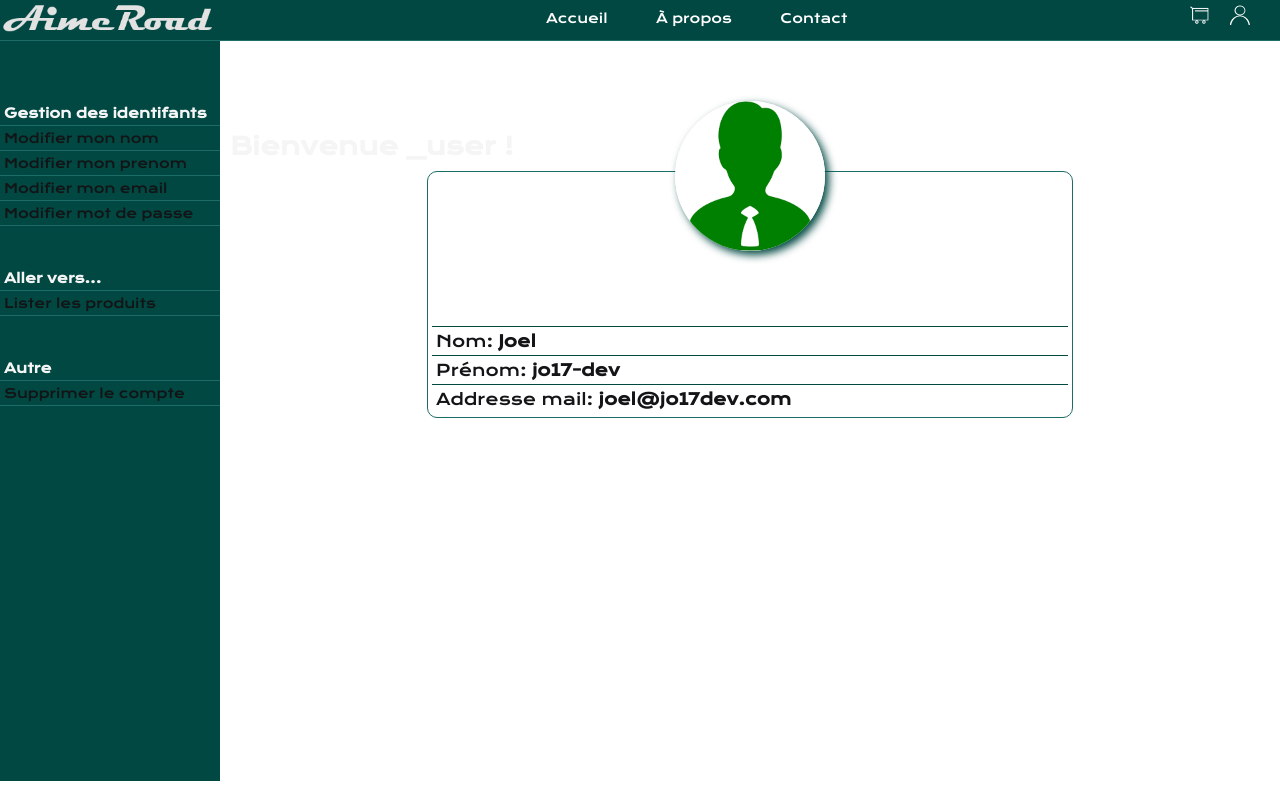
After one commit to jo17-dev/AimeRoad-eShop, a PHP site: page /pages/compte_admin.html in a window 1280 px wide. The commit adds this page. Run offline with PHP 8.4, Linux system fonts and the light colour scheme.

Commit message:
update - page admin

```diff
--- a/e-boutique/css/compte.css
+++ b/e-boutique/css/compte.css
@@ -1 +1,81 @@
 @import url("./init.css");
+@import url("./header.css");
+@import url("./footer.css");
+
+
+.main-container{
+    color: var(--blanc-clair);
+    height: max-content;
+    display: grid;
+    grid-template-columns: 220px auto;
+}
+/* partie de gauche */
+.aside-nav{
+    background-color: var(--vert-sombre);
+    padding-top: 20px;
+    float: left;
+    height: 90vh;
+}
+.aside-nav .section-title{
+    margin-top: 5vh;
+    padding: 4px;
+}
+.aside-nav .item-container{
+    list-style-type: none;
+}
+.aside-nav .item-container .item-list a{
+    color: var(--noir);
+    font-size: small    ;
+    display: inline-block;
+    text-decoration: none;
+    padding: 4px;
+    width: calc(100% - 8px);
+    height: 100%;
+    text-align: left;
+    background-color: var(--vert-sombre);
+    border: none;
+    border-top: 1px solid var(--vert-clair);
+}
+.aside-nav .item-container .item-list:last-child a{
+    border-bottom: 1px solid var(--vert-clair);
+}
+.aside-nav .item-container .item-list a:hover{
+    background-color: var(--vert-clair);
+    cursor: pointer;
+}
+
+/* user section */
+.user-info{
+    /* border: 1px solid red; */
+    margin-top: 10vh;
+    width: 100%;
+}
+
+.user-info h1{
+    padding: 10px;
+}
+.user-info-raws .profile-picture{
+    /* border: 1px solid var(--vert-sombre); */
+    margin: auto;
+    display: block;
+    width: 150px;
+    height: 150px;
+    border-radius: 50% 50%;
+    transform: translateY(-50%);
+    z-index: 1;
+    box-shadow: 4px 4px 8px var(--vert-sombre);
+}
+
+.user-info-raws{
+    padding: 4px;
+    color: var(--noir);
+    border-radius: 10px;
+    width: 60%;
+    margin: auto;
+    border: 1px solid var(--vert-clair);
+}
+
+.user-info-raws .user-info-item{
+    border-top: 1px solid var(--vert-sombre);
+    padding: 4px;
+}
--- a/e-boutique/css/header.css
+++ b/e-boutique/css/header.css
@@ -9,8 +9,9 @@
     flex-direction: row;
     justify-content: space-between;
     border-bottom: 1px solid var(--vert-clair);
-    position: fixed;
-    z-index: 1;
+    position: relative;
+    z-index: 2;
+    margin-bottom: 0;
 
     animation: scroll-header-effect 1ms forwards;
     animation-timeline: scroll();
--- /dev/null
+++ b/e-boutique/pages/compte_admin.html
@@ -0,0 +1,84 @@
+<!DOCTYPE html>
+<html lang="en">
+<head>
+    <meta charset="UTF-8">
+    <meta name="viewport" content="width=device-width, initial-scale=1.0">
+    <link rel="stylesheet" href="../css/compte.css">
+    <title>Document</title>
+</head>
+<body>
+    <nav class="nav-bar">
+        <img src="../img/logo-320x60.png" class="logo" alt="Aimeroad">
+        <ul class="links">
+            <li><a href="../index.html">Accueil</a></li>
+            <li><a href="">À propos</a></li>
+            <li><a href="">Contact</a></li>
+        </ul>
+        <ul class="user-panel">
+            <li>
+                <a href="./pages/connexion.php" title="click to view your cart"><img src="../img/panier-320x320.png" alt="login"></a>
+            </li>
+            <li>
+                <a href="./pages/connexion.php" title="click to login or connect"><img src="../img/compte-320x320.png" alt="login"></a>
+            </li>
+        </ul>
+    </nav>
+    <section class="main-container">
+        <div class="aside-nav">
+            <h5 class="section-title">Gestion des identifants</h5>
+            <ul class="item-container">
+                <li class="item-list"><a href="#">Modifier mon nom</a></li>
+                <li class="item-list"><a href="#">Modifier mon prenom</a></li>
+                <li class="item-list"><a href="#">Modifier mon email</a></li>
+                <li class="item-list"><a href="#">Modifier mot de passe</a></li>
+            </ul>
+
+            <h5 class="section-title">Aller vers...</h5>
+            <ul class="item-container">
+                <li class="item-list"><a href="./listeproduits.html">Lister les produits</a></li>
+            </ul>
+
+            <h5 class="section-title">Autre</h5>
+            <ul class="item-container">
+                <li class="item-list"><a href="#">Supprimer le compte</a></li>
+            </ul>
+        </div>
+        <div class="user-info">
+            <h1>Bienvenue _user !</h1>
+            <div class="user-info-raws">
+                <img src="../img/admin_profile.png" alt="Your profile" class="profile-picture">
+                <p class="user-info-item">Nom: <strong>Joel</strong> </p>
+                <p class="user-info-item">Prénom: <strong>jo17-dev</strong> </p>
+                <p class="user-info-item">Addresse mail: <strong>joel@jo17dev.com</strong> </p>
+            </div>
+        </div>
+    </section>
+    <!-- footer part -->
+    <!-- <footer>
+        <div class="footer-contact-info">
+            <div>
+                <img src="./img/logo-320x60.png" alt="AimeRoad">
+                <p>Aimeroad</p>
+                <p>Articles de marque</p>
+
+            </div>
+            <div>
+                <h4>Développeurs(e)s</h4>
+                <p>Joël</p>
+                <p>Daryl</p>
+                <p>Sami</p>
+                <p>Aymane</p>
+                <p><a href="mailto:620022crosemont.qc.ca">préocupations</a></p>
+            </div>
+            <div>
+                <h4>Service à la clientèlle</h4>
+                <p>Nous sommes disponibles tous les jours, H-24</p>
+                <address>support@aimeroad.com</address>
+            </div>
+        </div>
+        <div>
+            <p>Copyright 2024. projet de classe</p>
+        </div>
+    </footer> -->
+</body>
+</html>
```
Also changed, not shown: e-boutique/config/config_db.php (added), e-boutique/img/admin_profile.png (added), e-boutique/pages/compte_client.html (renamed from e-boutique/pages/compte1.html).
